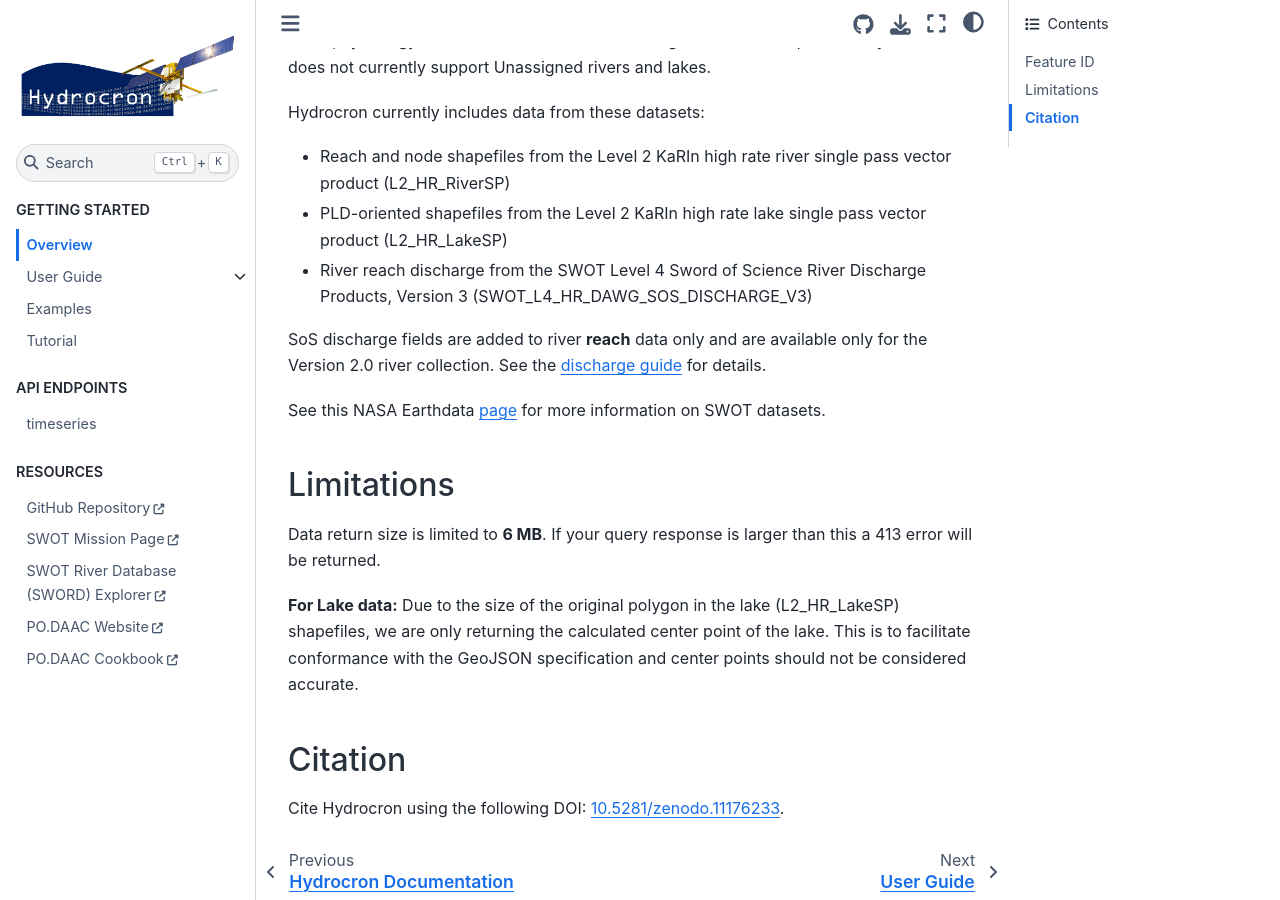
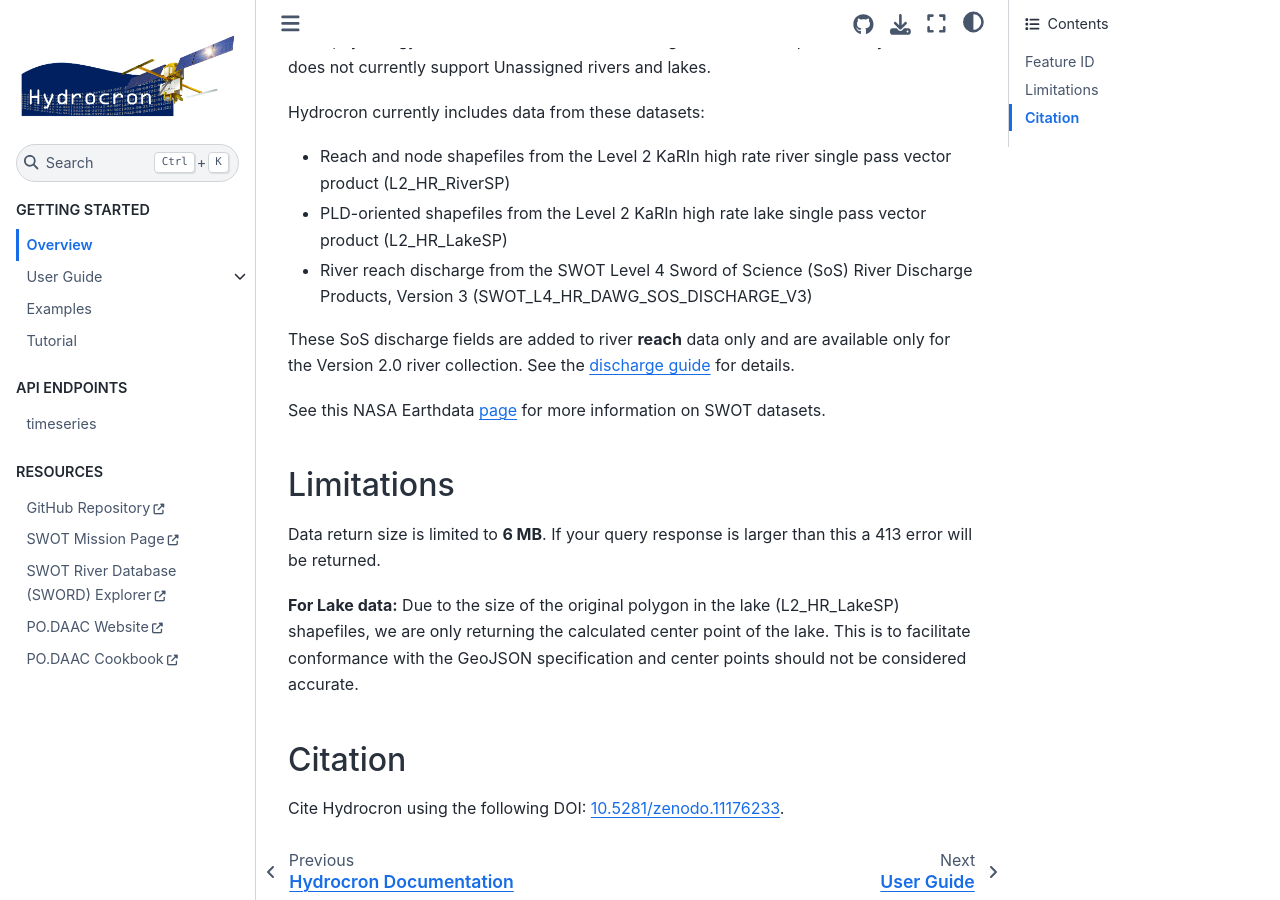
Before and after one commit to podaac/hydrocron, a Jupyter Book: the page built from docs/overview.md, in a window 1280 px wide and 900 px high, scrolled down 516 px. Built offline with Jupyter Book 1.0.4 settings and Sphinx 7.4.7 and the Sphinx Book theme 1.1.4, drawn with Linux system fonts in a browser that asks for light colours.

Commit message:
Update docs #7

```diff
--- a/docs/overview.md
+++ b/docs/overview.md
@@ -20,9 +20,9 @@ Hydrocron currently includes data from these datasets:
 
 - Reach and node shapefiles from the Level 2 KaRIn high rate river single pass vector product (L2_HR_RiverSP)
 - PLD-oriented shapefiles from the Level 2 KaRIn high rate lake single pass vector product (L2_HR_LakeSP)
-- River reach discharge from the SWOT Level 4 Sword of Science River Discharge Products, Version 3 (SWOT_L4_HR_DAWG_SOS_DISCHARGE_V3)
+- River reach discharge from the SWOT Level 4 Sword of Science (SoS) River Discharge Products, Version 3 (SWOT_L4_HR_DAWG_SOS_DISCHARGE_V3)
 
-SoS discharge fields are added to river **reach** data only and are available only for the Version 2.0 river collection. See the [discharge guide](user-guide/discharge.md) for details.
+These SoS discharge fields are added to river **reach** data only and are available only for the Version 2.0 river collection. See the [discharge guide](user-guide/discharge.md) for details.
 
 See this NASA Earthdata [page](https://www.earthdata.nasa.gov/data/platforms/space-based-platforms/swot/data-access-tools) for more information on SWOT datasets.
 
```
Also changed, not shown: docs/user-guide/fields.md (+1 -1 lines).
